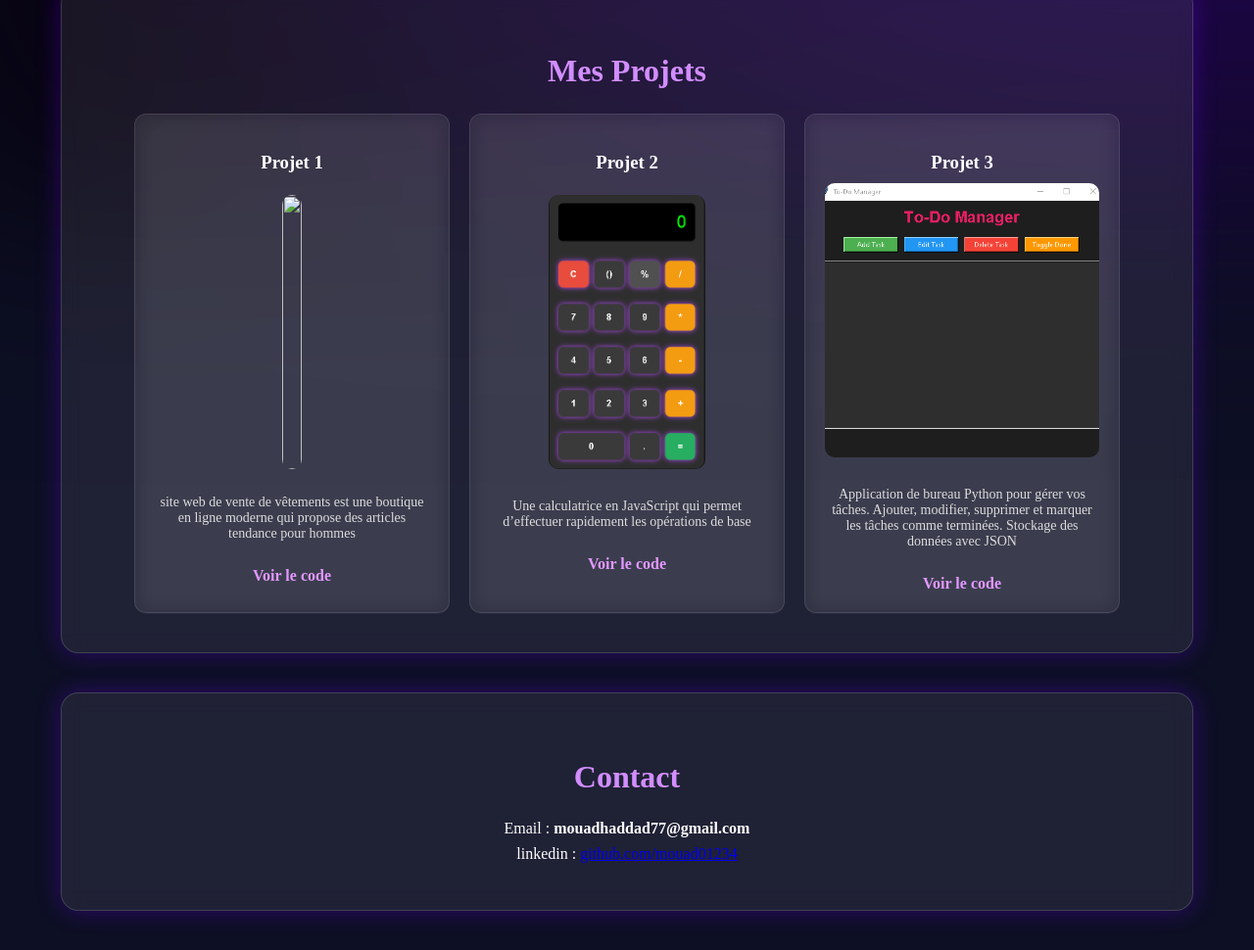
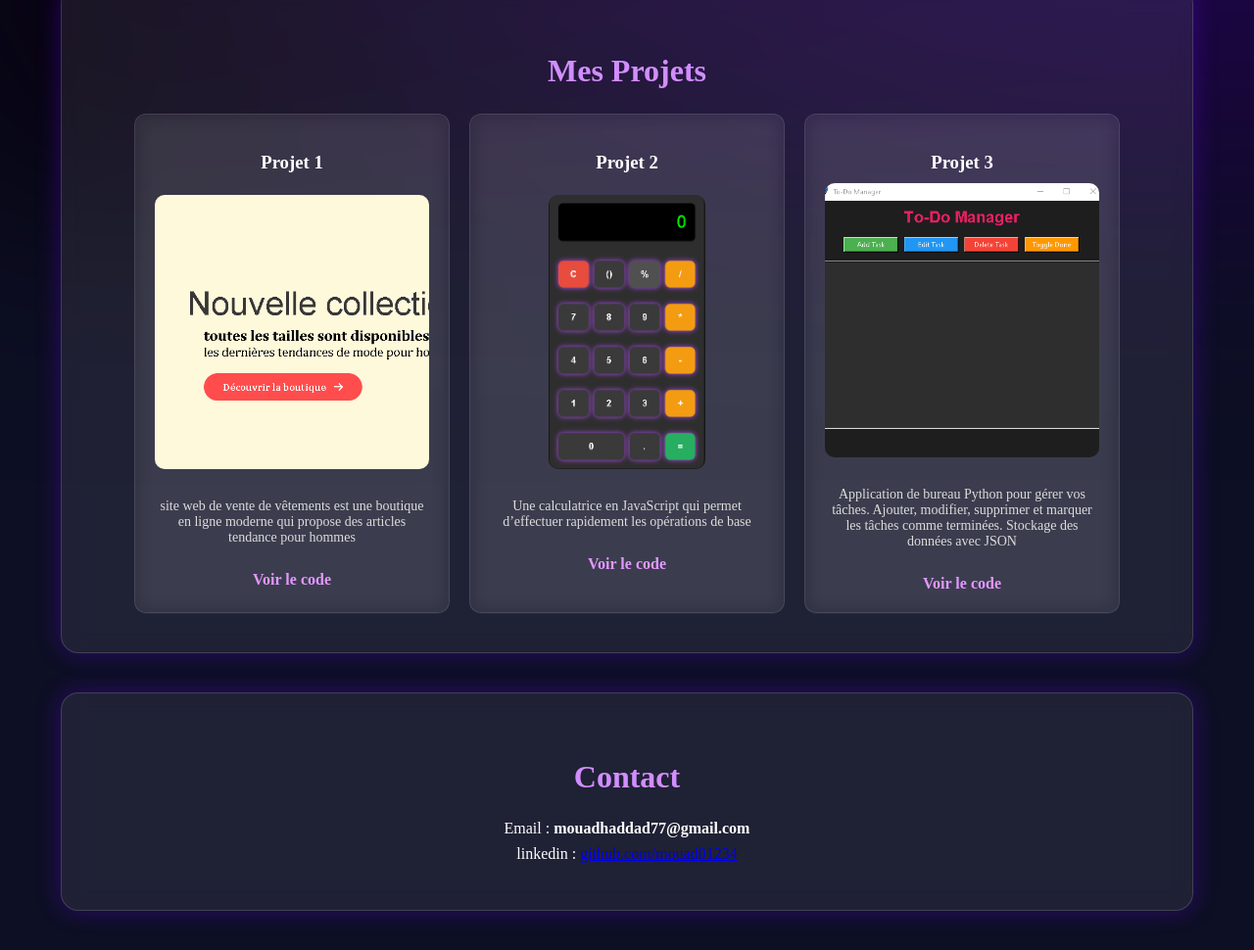
Before and after one commit to mouad01234/portfolio, a plain HTML site: page index.html in a window 1280 px wide. Shown: the part 1378-2348 px from the top of the page at 98% size. Drawn offline with Linux system fonts and the light colour scheme.

Commit message:
Update index.html

```diff
--- a/index.html
+++ b/index.html
@@ -55,7 +55,7 @@
 
     <div class="project-card">
         <h3>Projet 1</h3>
-        <a href="https://websiteshop.xo.je/"><img src="/img\QQS.png" alt=""></a>
+        <a href="https://websiteshop.xo.je/"><img src="/img\QS.png" alt=""></a>
         <p> site web de vente de vêtements est une boutique en ligne moderne qui propose des articles tendance pour hommes</p>
         <a href="https://github.com/mouad01234/projet-web-sitE" target="_blank">Voir le code</a>
     </div>
```
